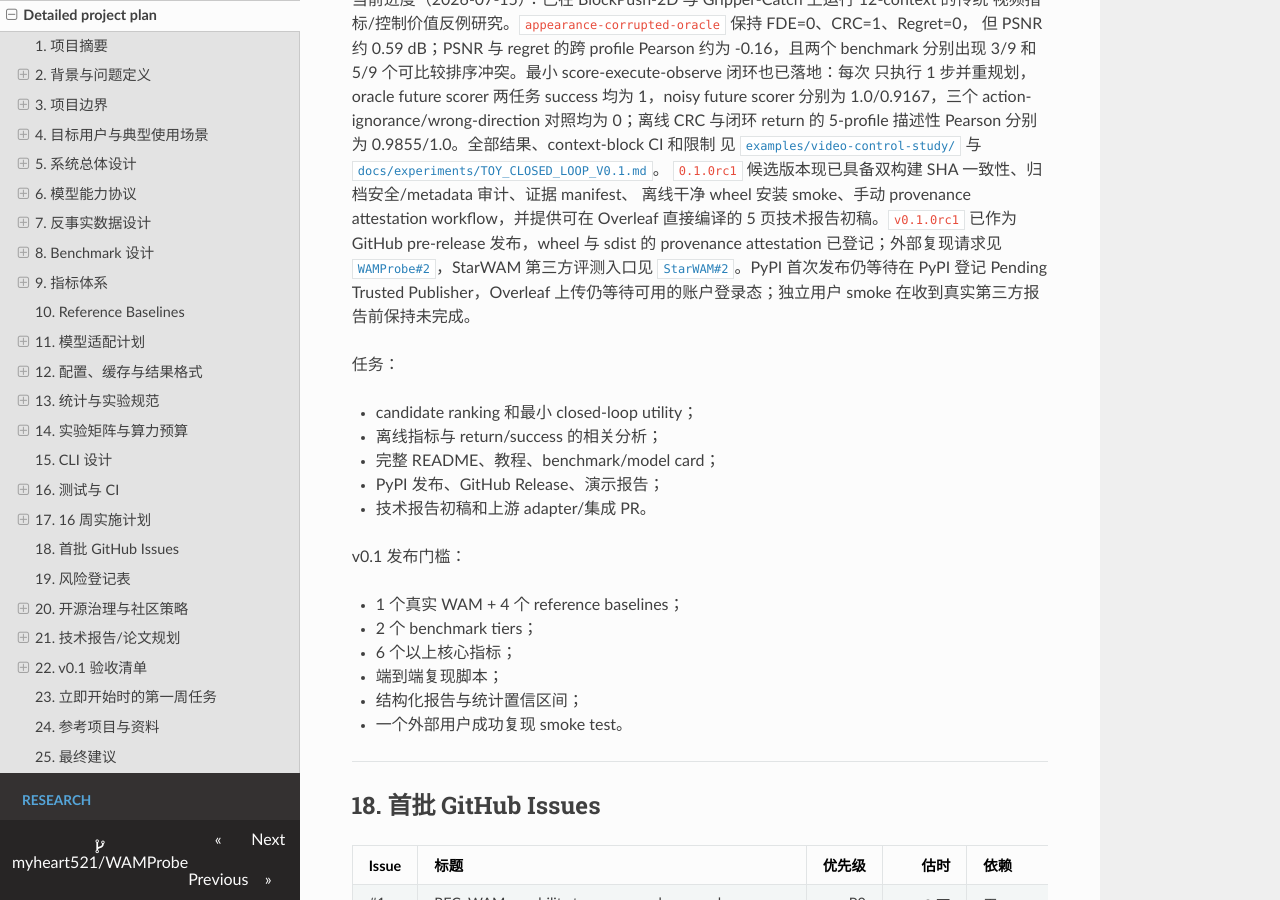
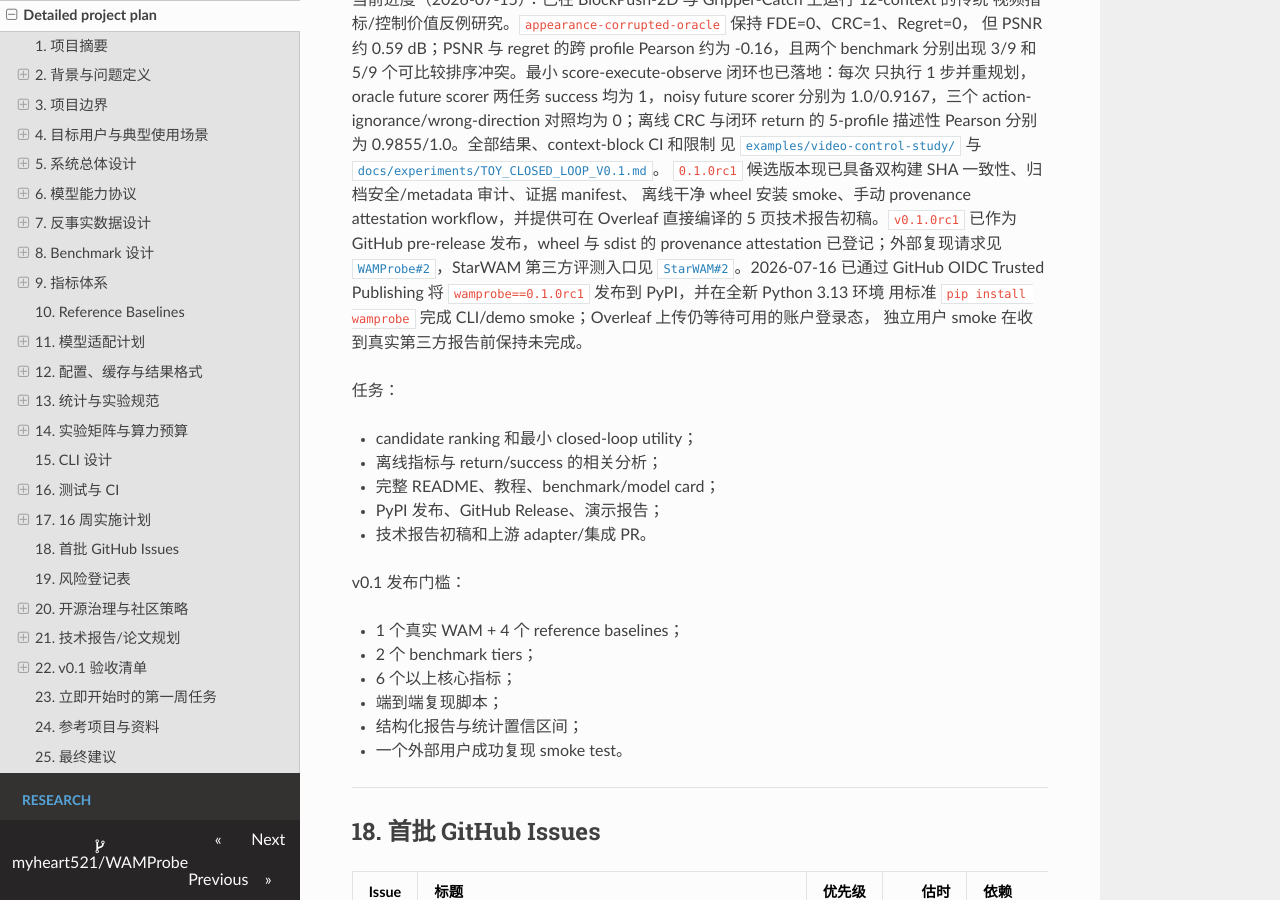
Before and after one commit to myheart521/WAMProbe, an MkDocs documentation site: the page built from docs/WAMProbe_PLAN.md, in a window 1280 px wide and 900 px high, scrolled down 24882 px. Built offline with MkDocs 1.6.1, drawn with Linux system fonts in a browser that asks for light colours; nearby versions of some CDN libraries.

```diff
--- a/docs/WAMProbe_PLAN.md
+++ b/docs/WAMProbe_PLAN.md
@@ -1129,9 +1129,10 @@ return 的 5-profile 描述性 Pearson 分别为 0.9855/1.0。全部结果、con
 直接编译的 5 页技术报告初稿。`v0.1.0rc1` 已作为 GitHub pre-release 发布，wheel 与
 sdist 的 provenance attestation 已登记；外部复现请求见
 [`WAMProbe#2`](https://github.com/myheart521/WAMProbe/issues/2)，StarWAM 第三方评测入口见
-[`StarWAM#2`](https://github.com/shaohua-pan/StarWAM/pull/2)。PyPI 首次发布仍等待在 PyPI
-登记 Pending Trusted Publisher，Overleaf 上传仍等待可用的账户登录态；独立用户 smoke
-在收到真实第三方报告前保持未完成。
+[`StarWAM#2`](https://github.com/shaohua-pan/StarWAM/pull/2)。2026-07-16 已通过 GitHub
+OIDC Trusted Publishing 将 `wamprobe==0.1.0rc1` 发布到 PyPI，并在全新 Python 3.13 环境
+用标准 `pip install wamprobe` 完成 CLI/demo smoke；Overleaf 上传仍等待可用的账户登录态，
+独立用户 smoke 在收到真实第三方报告前保持未完成。
 
 任务：
 
@@ -1296,7 +1297,7 @@ priority:p1
 
 ### 功能
 
-- [ ] `pip install wamprobe` 可以安装核心包；
+- [x] `pip install wamprobe` 可以安装核心包；
 - [x] `wamprobe doctor` 能检查 capability/benchmark 兼容性；
 - [x] Toy benchmark 可在 CPU 完整运行；
 - [x] 至少 4 个 reference baselines；
```
Also changed, not shown: CHANGELOG.md (+3 -1 lines), README.md (+12 -11 lines), docs/QUICKSTART.md (+10 -2 lines), docs/index.md (+3 -1 lines), release/README.md (+10 -9 lines).
